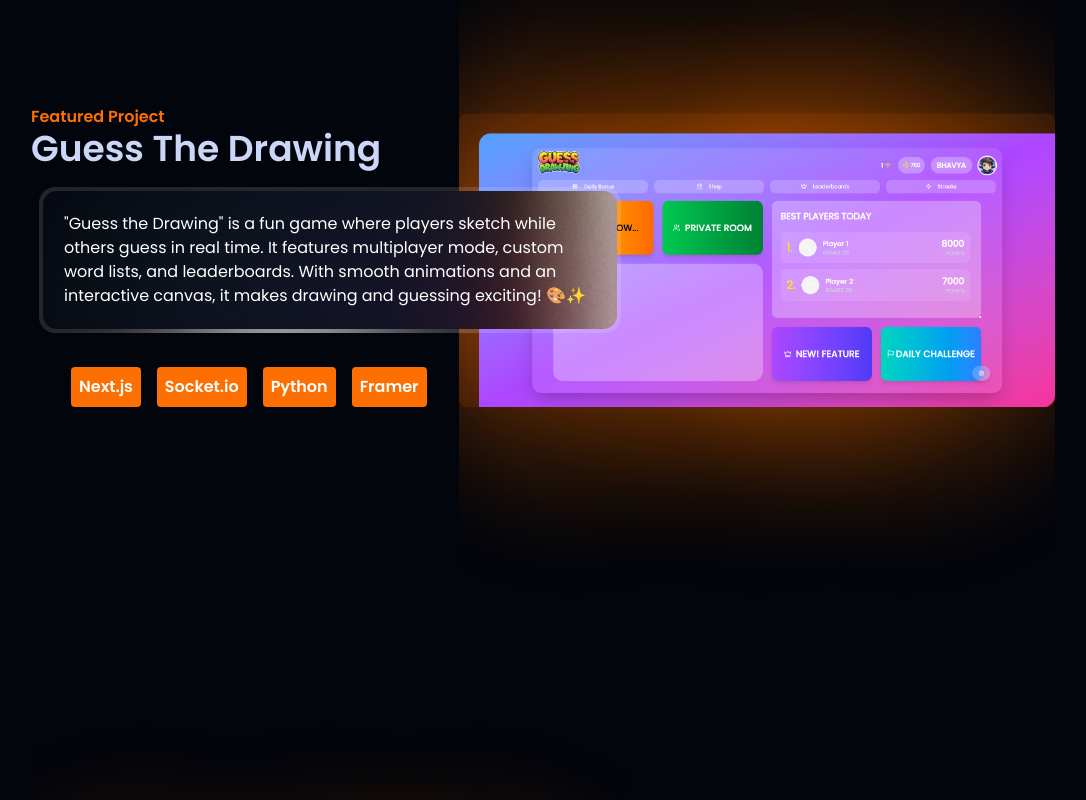
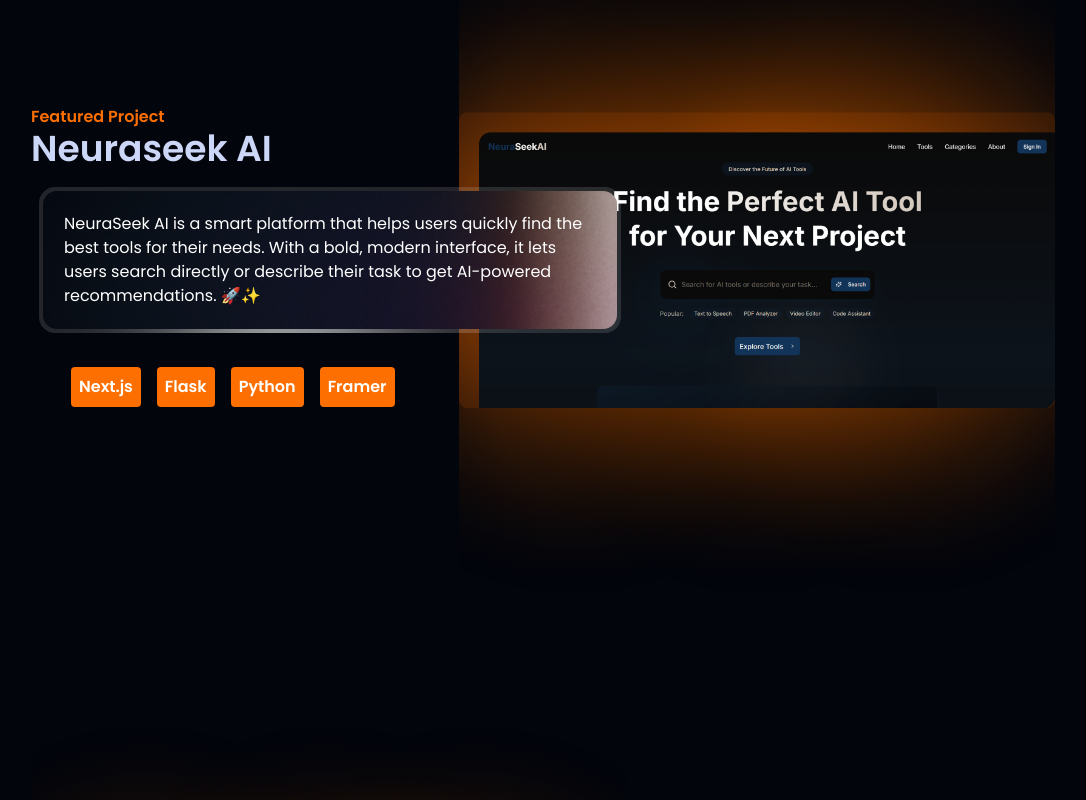
Before and after one commit to Code-With-Bhavya/bhavya-gupta, a Next.js app: page / in a window 1280 px wide. Shown: the part 1800-2600 px from the top of the page, without its empty margins (97-1183 px from the left). Built offline with nearby package versions, Linux system fonts and the light colour scheme; no server answers; the database is empty.

Commit message:
Add Neuraseek AI project to Projects component with description, tags, and image

```diff
--- a/src/components/Projects.jsx
+++ b/src/components/Projects.jsx
@@ -6,6 +6,13 @@ import RightProject from './RightSideProject'
 const Projects = () => {
 
     const projectsData = [
+        {
+            title: 'Neuraseek AI',
+            description: 'NeuraSeek AI is a smart platform that helps users quickly find the best tools for their needs. With a bold, modern interface, it lets users search directly or describe their task to get AI-powered recommendations. 🚀✨',
+            tags: ['Next.js', 'Flask', 'Python', 'Framer'],
+            imageUrl: '/neura.png',
+            projectUrl: 'https://neuraseekai.vercel.app/'
+        },
         {
             title: 'Guess The Drawing',
             description: '"Guess the Drawing" is a fun game where players sketch while others guess in real time. It features multiplayer mode, custom word lists, and leaderboards. With smooth animations and an interactive canvas, it makes drawing and guessing exciting! 🎨✨',
```
Also changed, not shown: public/neura.png (added).
